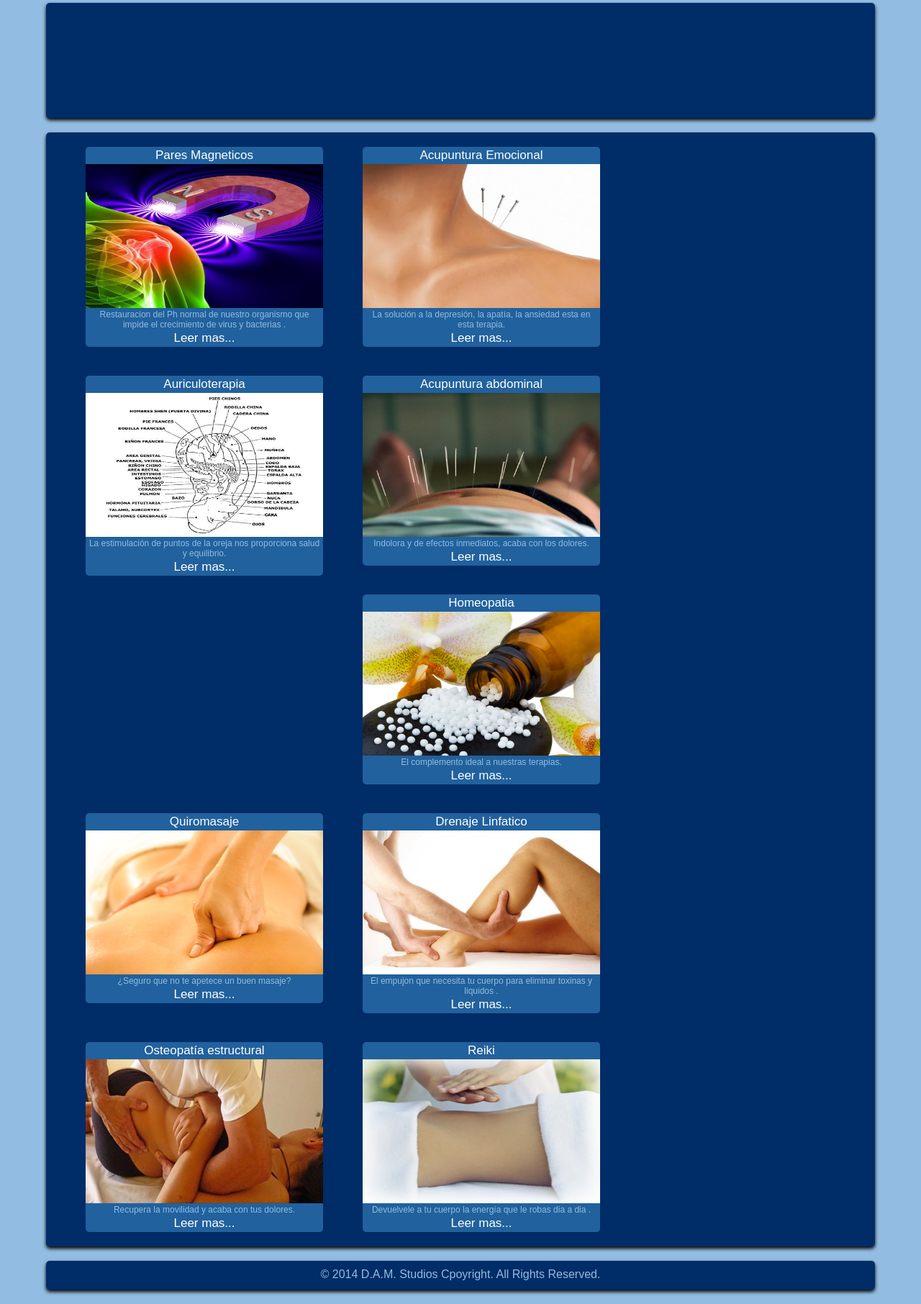
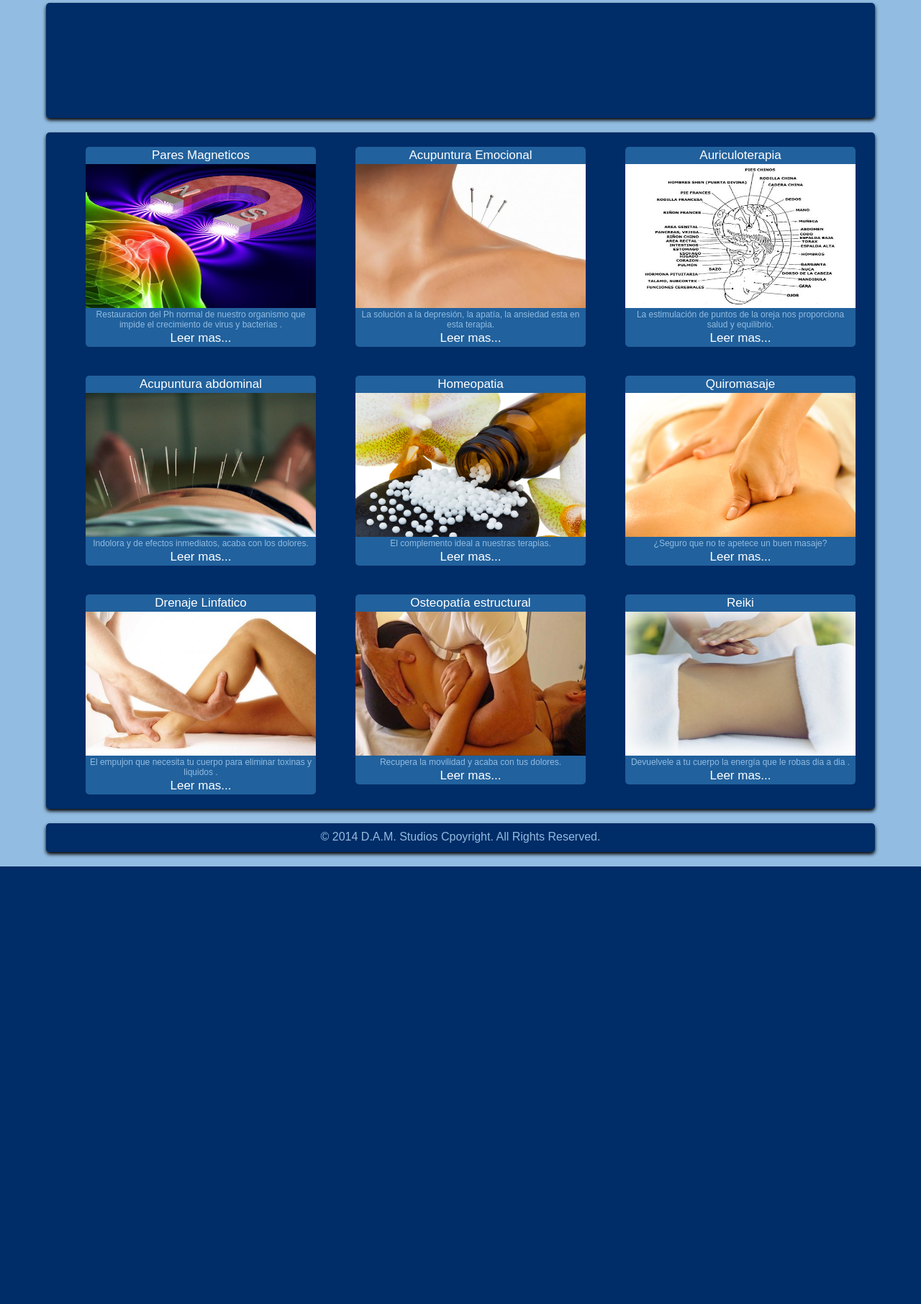
Before and after one commit to elenamp/Dharmae, a PHP site: page / in a window 1280 px wide. Shown: the part 211-2023 px from the top of the page at 72% size. After the commit the page ends 1415 px from the top, so only its background shows below. Run offline with PHP 8.4, Linux system fonts and the light colour scheme.

Commit message:
Cambios Cuerpo Contenido

```diff
--- a/DharmaPag/public_html/css/EstilosIndex.css
+++ b/DharmaPag/public_html/css/EstilosIndex.css
@@ -122,7 +122,7 @@ box-shadow: 0px 3px 5px #000;/*hacia derecha*//*hacia abajo*//*tamaño*//*color*
 }
 /*------Cntenido-----*/
 #Contenido1{
-    width: 330px;
+    width: 320px;
     height: auto;
     float:left;
     background: #21619D;
@@ -139,7 +139,7 @@ box-shadow: 0px 3px 5px #000;/*hacia derecha*//*hacia abajo*//*tamaño*//*color*
     font-style: initial;
 }
 #Contenido1 #foto img{
-    width: 330px;
+    width: 320px;
     height: 200px;
 }
 #Contenido1 #descripcion{
```
